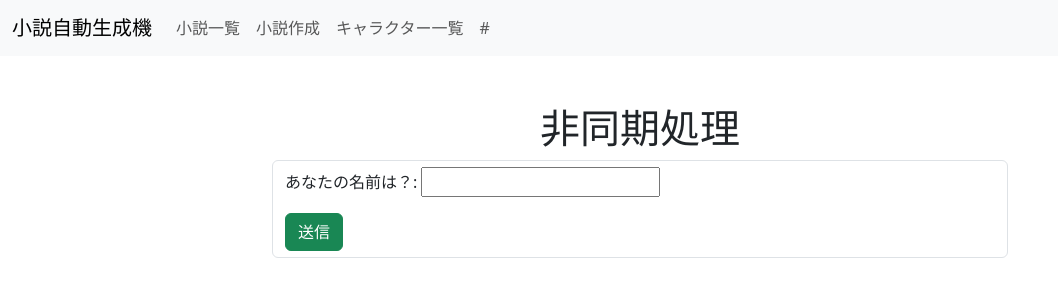
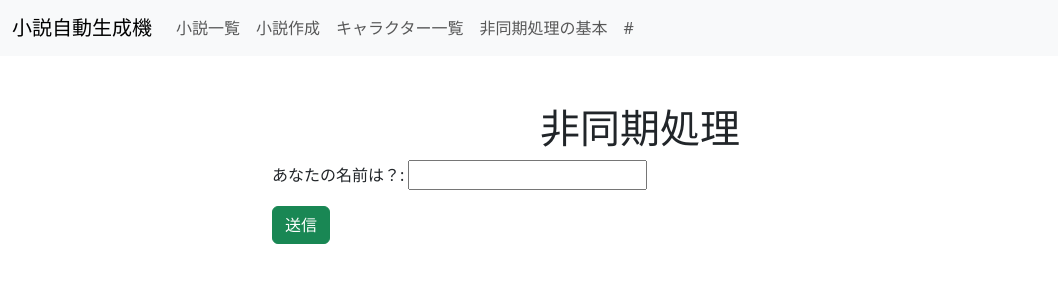
Before and after one commit to Musty-string3/Django-NOVEL, a Django app: page /text_app/greet/ in a window 1280 px wide. Shown: the top 300 px of the page, without its empty margins (0-1058 px from the left). Run offline with Django 4.2, Linux system fonts and the light colour scheme; some libraries are stand-ins or nearby versions.

Commit message:
非同期処理の画面を修正

```diff
--- a/src/myproject/templates/Ajax/index.html
+++ b/src/myproject/templates/Ajax/index.html
@@ -7,10 +7,12 @@
     <div class="row justify-content-center">
         <div class="col-8 mx-auto">
             <h1 class="text-center">非同期処理</h1>
-            <form action="{{ request.path }}" method="post" id="greet-form" class="form-control">
+            <form action="{{ request.path }}" method="post" id="greet-form">
                 {% csrf_token %}
-                {{ greet_form.as_p }}
-                <button type="submit" class="btn btn-success">送信</button>
+                <div class="form-group">
+                    {{ greet_form.as_p }}
+                </div>
+                <button type="submit" class="btn btn-success form-group">送信</button>
             </form>
             <div id="message" class="mt-4">
                 {% comment %} ここに非同期処理が入る（メッセージ） {% endcomment %}
--- a/src/myproject/templates/base.html
+++ b/src/myproject/templates/base.html
@@ -33,6 +33,9 @@
                         <a class="nav-link {% block index_character %}{% endblock %}" href="{% url 'text_app:index_character' %}">キャラクター一覧</a>
                     </li>
                     <li class="nav-item ">
+                        <a class="nav-link" href="{% url 'text_app:greet' %}">非同期処理の基本</a>
+                    </li>
+                    <li class="nav-item ">
                         <a class="nav-link">#</a>
                     </li>
                 </ul>
```
